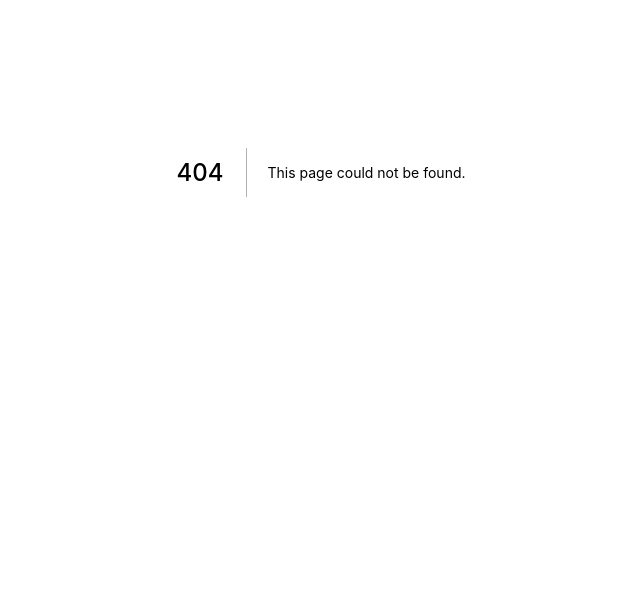
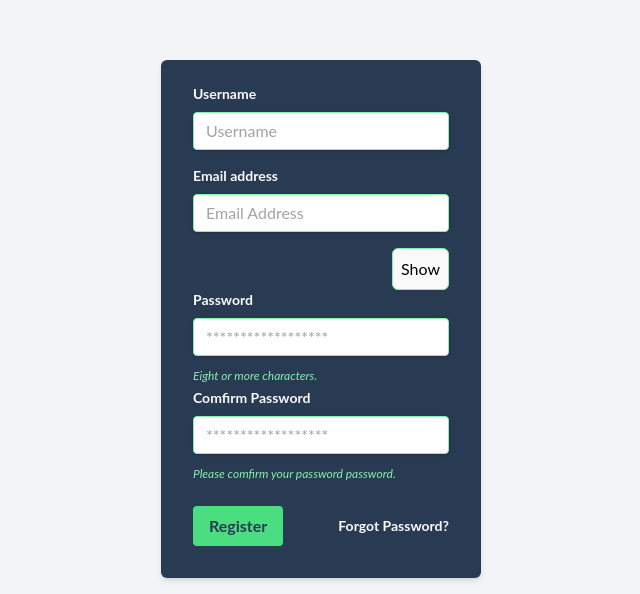
Before and after one commit to gccornejo441/Jobbox, a Next.js app: page /user/registration in a window 1280 px wide. Before the commit this address had no page. Shown: the part 228-822 px from the top of the page, without its empty margins (319-959 px from the left). Before the commit the page ends 800 px from the top, so only its background shows below. Built offline with nearby package versions, Linux system fonts and the light colour scheme.

Commit message:
Registration set with post request to db

```diff
--- a/components/navbar.js
+++ b/components/navbar.js
@@ -34,13 +34,23 @@ export default function Navbar() {
                       </span>
                     </div>
                   {/* RACKET SPACE LOG */}
-                  {/* RACKET SPACE LOG */}
-                  <div class="flex hidden md:flex">
+                  <div class="flex">
+                  {/* RACKET SPACE SIGN-UP */}
+                  <div class="flex hidden md:flex mx-3">
                       <a href="./user/sign-in" class="text-gray-50 border rounded-md bg-green-300 text-regal-blue text-xl p-2">
                         Sign In
                       </a>
                     </div>
-                  {/* RACKET SPACE LOG */}
+                  {/* RACKET SPACE SIGN-UP */}
+                  {/* RACKET SPACE LOG IN*/}
+                  <div class="flex hidden md:flex">
+                      <a href="./user/registration" class="text-gray-50 border rounded-md bg-green-300 text-regal-blue text-xl p-2">
+                        Register
+                      </a>
+                    </div>
+                  {/* RACKET SPACE LOG IN*/}
+
+                  </div>
 
                     <div class="absolute inset-y-0 right-0 flex items-center lg:hidden">
                       {/* Mobile menu button*/}
--- a/pages/api/userbase.js
+++ b/pages/api/userbase.js
@@ -1,4 +1,3 @@
-// const MongoClient = require('mongodb').MongoClient;
 const uri = process.env.MONGODB_URL;
 import { MongoClient } from 'mongodb';
 
@@ -9,28 +8,26 @@ const client = new MongoClient(uri, {
 });
 
 const handler = async (req, res) => {
-    console.log("somemmmmmmmmmmmmmmmmmmmmmmmesage")
     if (req.method == 'POST') {
-        console.log(req.body)
-        return res.redirect('/dashboard')
+        async function run() {
+            try {
+              await client.connect();
+              const database = client.db("moviedb");
+              const newUsers = database.collection("cms_users");
+              // object containing request
+              const doc = req.body;
+              const result = await newUsers.insertOne(doc);
+              console.log(
+                `${result.insertedCount} documents were inserted with the _id: ${result.insertedId}`,
+              );
+              return res.redirect('/dashboard')
+            } finally {
+              await client.close();
+            }
+          }
+          run().catch(console.dir);
     }
 }
 
-// async function run() {
-//     try {
-//       await client.connect();
-//       const database = client.db("moviedb");
-//       const movies = database.collection("crm_users");
-//       // create a document to be inserted
-//       const doc = { name: "Gabriel", town: "Corona" };
-//       const result = await movies.insertOne(doc);
-//       console.log(
-//         `${result.insertedCount} documents were inserted with the _id: ${result.insertedId}`,
-//       );
-//     } finally {
-//       await client.close();
-//     }
-//   }
-//   run().catch(console.dir);
 
 export default handler;
--- /dev/null
+++ b/pages/user/registration.js
@@ -0,0 +1,63 @@
+import { useRef, useEffect } from 'react';
+
+const SignIn = () => {
+
+    const showpass = useRef();
+    const showpass_two = useRef();
+
+    // This is to show password click of 'show' button.
+    const showPwd = () => {
+        showpass.current.type === 'password' ? showpass.current.type = 'text' : showpass.current.type = 'password';
+        showpass_two.current.type === 'password' ? showpass_two.current.type = 'text' : showpass_two.current.type = 'password';
+    }
+    useEffect(() => { return showPwd() });
+
+    return (
+        <>
+            <div class="flex justify-center mt-32 md:mt-72">
+                <div class="w-full max-w-xs">
+                    <form action="/api/userbase" method="POST" class="bg-regal-blue shadow-md rounded-md px-8 pt-6 pb-8 mb-4">
+                        <div class="mb-4">
+                            <label class="block text-gray-50 text-sm font-bold mb-2" for="username">
+                                Username
+                            </label>
+                            <input id="username" type="text" placeholder="Username" name="username" class="shadow appearance-none border border-green-300 rounded w-full py-2 px-3 text-regal-blue leading-tight focus:outline-none focus:shadow-outline" />
+                        </div>
+                        <div class="mb-1">
+                            <label for="email" class="block text-gray-50 text-sm font-bold mb-2">Email address</label>
+                            <input type="email" id="email" name="email" class="shadow appearance-none border border-green-300 rounded w-full py-2 px-3 text-gray-50 mb-3 leading-tight focus:outline-none focus:shadow-outline" placeholder="Email Address"
+                                required autofocus />
+                        </div>
+                        <div class="mb-1">
+                        <div class="flex flex-row-reverse">
+                            <button class="border border-green-300 bg-gray-50 rounded-md p-2" type="button" onClick={() => showPwd()}>Show</button>
+                        </div>
+                            <label class="block text-gray-50 text-sm font-bold mb-2" for="password">
+                                Password
+                            </label>
+                            <input ref={showpass} class="shadow appearance-none border border-green-300 rounded w-full py-2 px-3 text-regal-blue mb-3 leading-tight focus:outline-none focus:shadow-outline" name="password" id="password" type="password" placeholder="******************" />
+                            <p class="text-green-300 text-xs italic">Eight or more characters.</p>
+                        </div>
+                        <div class="mb-6">
+                            <label class="block text-gray-50 text-sm font-bold mb-2" for="password">
+                                Comfirm Password
+                            </label>
+                            <input ref={showpass_two} class="shadow appearance-none border border-green-300 rounded w-full py-2 px-3 text-regal-blue mb-3 leading-tight focus:outline-none focus:shadow-outline" name="password" id="password" type="password" placeholder="******************" />
+                            <p class="text-green-300 text-xs italic">Please comfirm your password password.</p>
+                        </div>
+                        <div class="flex items-center justify-between">
+                            <button class="bg-green-400 hover:bg-green-300 text-regal-blue font-bold py-2 px-4 rounded focus:outline-none focus:shadow-outline" type="submit" >
+                                Register
+                            </button>
+                            <a class="inline-block align-baseline font-bold text-sm text-gray-50 hover:text-green-300" href="#">
+                                Forgot Password?
+                            </a>
+                        </div>
+                    </form>
+                </div>
+            </div>
+        </>
+    )
+}
+
+export default SignIn;
```
